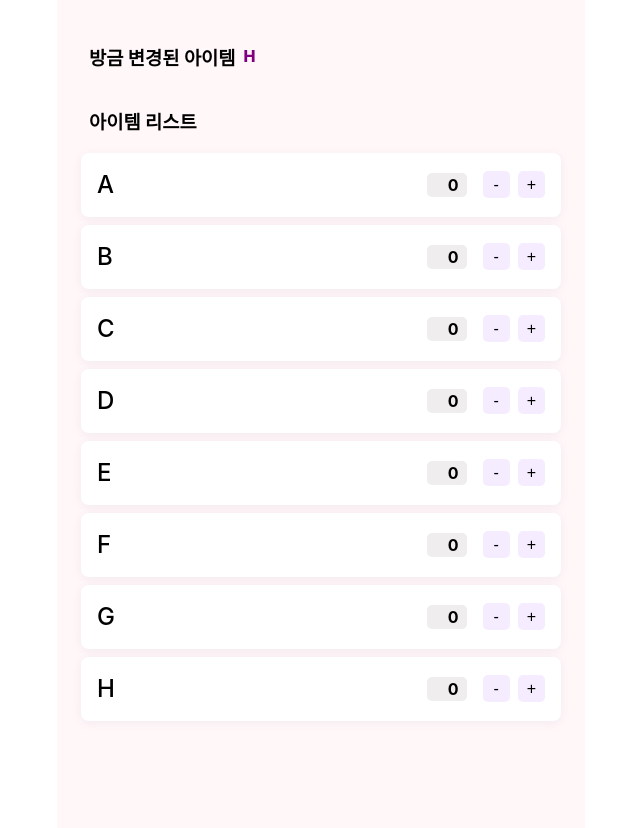
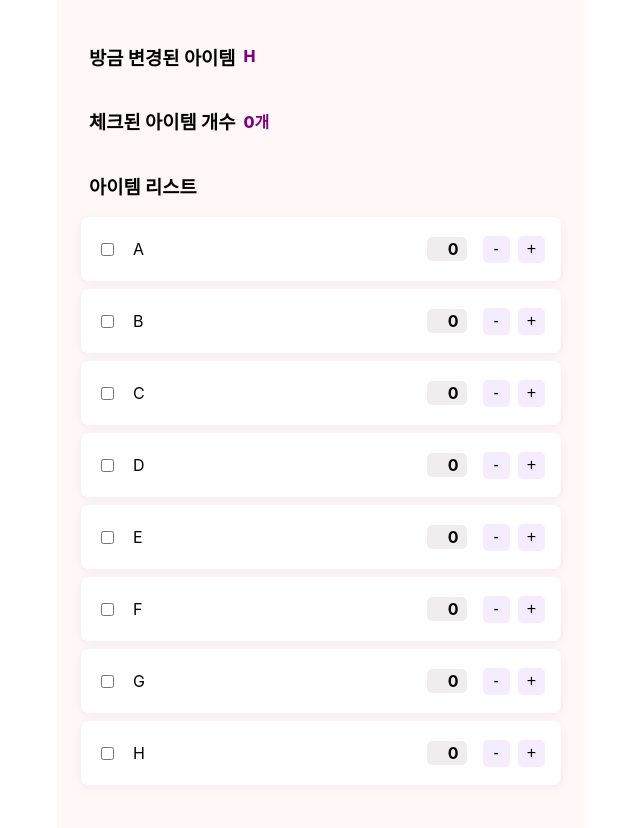
Before and after one commit to yeram-lim/likelion-global-11-react-session, a React (Create React App) app in the folder likelion/: page / in a window 1280 px wide. Shown: the top 828 px of the page, without its empty margins (319-959 px from the left). Built offline with nearby package versions, Linux system fonts and the light colour scheme.

Commit message:
assignment code

```diff
--- a/likelion/src/App.js
+++ b/likelion/src/App.js
@@ -1,8 +1,9 @@
-import { useState, useEffect } from "react";
+import { useState } from "react";
 import Item from "./Item";
 
 function App() {
   const [changed, setChanged] = useState(null);
+  const [checkedList, setCheckedList] = useState([]);
 
   return (
     <>
@@ -11,12 +12,23 @@ function App() {
           <h1>방금 변경된 아이템</h1>
           <div>{changed}</div>
         </section>
+        <section className={"changed"}>
+          <h1>체크된 아이템 개수</h1>
+          <div>{checkedList.length}개</div>
+        </section>
         {/* 아이템 리스트 */}
         <section className={"list"}>
           <h1>아이템 리스트</h1>
           <ol>
             {["A", "B", "C", "D", "E", "F", "G", "H"].map((item) => {
-              return <Item item={item} setChanged={setChanged} />;
+              return (
+                <Item
+                  item={item}
+                  setChanged={setChanged}
+                  checkedList={checkedList}
+                  setCheckedList={setCheckedList}
+                />
+              );
             })}
           </ol>
         </section>
--- a/likelion/src/Item.js
+++ b/likelion/src/Item.js
@@ -1,18 +1,41 @@
 import React, { useState, useEffect } from "react";
 
-const Item = ({ item, setChanged }) => {
+const Item = ({ item, setChanged, checkedList, setCheckedList }) => {
   const [count, setCount] = useState(0);
+  const [checked, setChecked] = useState(false);
 
   useEffect(() => {
     setChanged(item);
   }, [count]);
 
+  useEffect(() => {
+    if (checked) {
+      setCheckedList([...checkedList, item]);
+    } else {
+      const _checkedList = [...checkedList];
+      const index = _checkedList.indexOf(item);
+      _checkedList.splice(index, 1);
+      setCheckedList(_checkedList);
+    }
+  }, [checked]);
+
   return (
     <>
       <li>
-        <span>{item}</span>
+        <div>
+          <input
+            type={"checkbox"}
+            checked={checked}
+            onClick={(e) => {
+              setChecked(e.target.checked);
+            }}
+          ></input>
+          <span>{item}</span>
+        </div>
+
         <div>
           <div>{count}</div>
+
           <div className={"button-list"}>
             <button
               onClick={() => {
```
